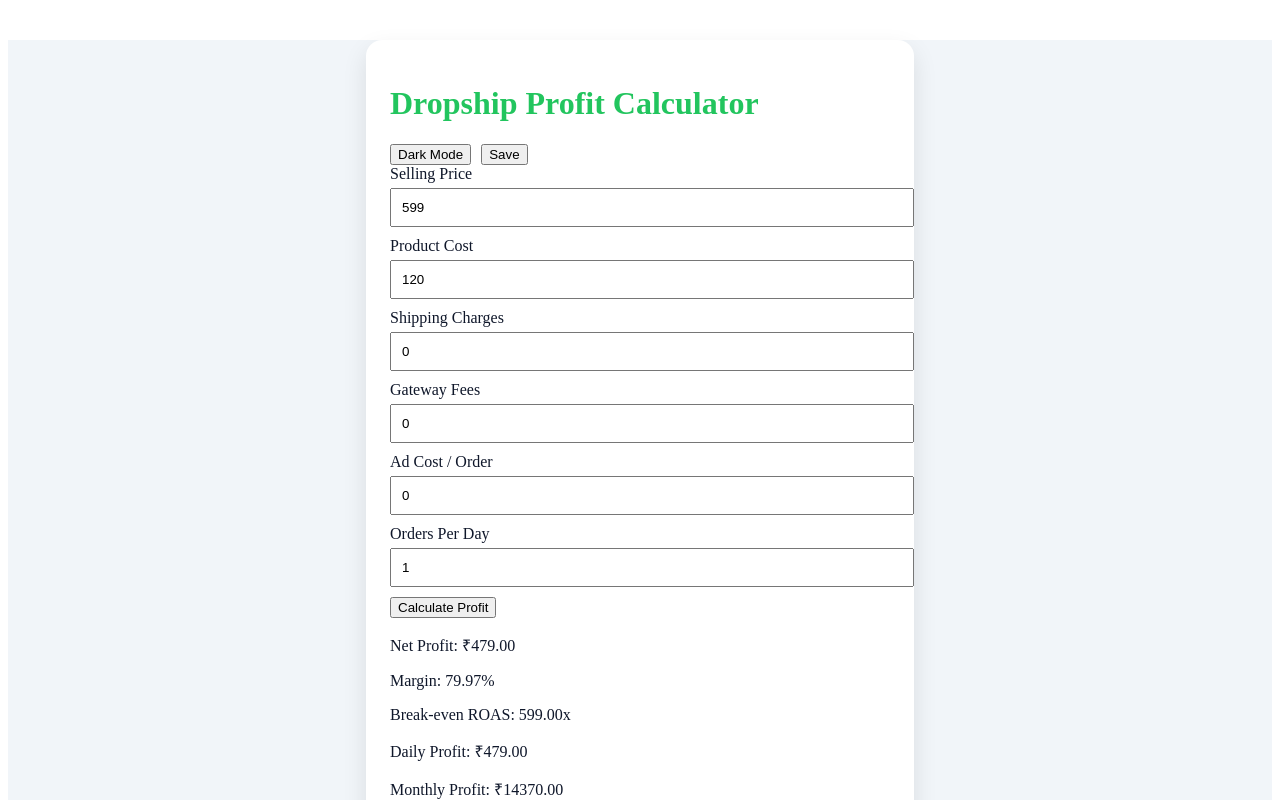
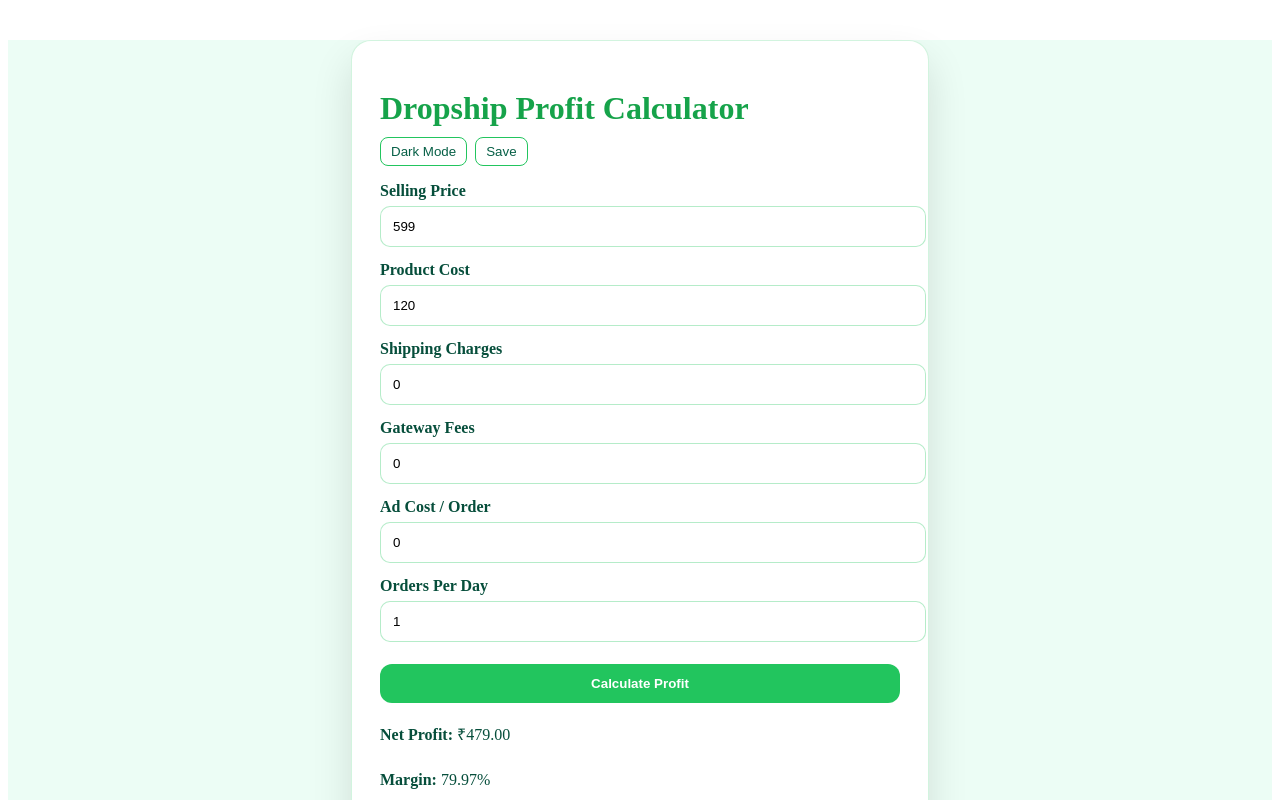
Before and after one commit to mmhmdayaan27/dropship-profit-calculator, a React (Vite) app: page / in a window 1280 px wide. Both pictures are taken after a click on the button "Calculate Profit". Shown: the top 800 px of the page. Built offline with nearby package versions, Linux system fonts and the light colour scheme.

Commit message:
Update App22.jsx

```diff
--- a/src/App.jsx
+++ b/src/App.jsx
@@ -69,30 +69,65 @@ export default function DropshipCalculator() {
 
   const theme = darkMode
     ? { background: "#0f172a", color: "white" }
-    : { background: "#f1f5f9", color: "#0f172a" };
+    : { background: "#ecfdf5", color: "#064e3b" };
 
   const card = {
-    background: darkMode ? "#1e293b" : "white",
-    padding: 24,
-    borderRadius: 16,
-    maxWidth: 500,
+    background: darkMode ? "#020617" : "white",
+    padding: 28,
+    borderRadius: 20,
+    maxWidth: 520,
     margin: "40px auto",
-    boxShadow: "0 10px 25px rgba(0,0,0,0.1)"
+    boxShadow: "0 20px 40px rgba(0,0,0,0.12)",
+    border: "1px solid #22c55e33"
   };
 
-  const input = { width: "100%", padding: 10, marginTop: 5, marginBottom: 10 };
+  const input = {
+    width: "100%",
+    padding: 12,
+    marginTop: 6,
+    marginBottom: 14,
+    borderRadius: 10,
+    border: "1px solid #22c55e55",
+    outline: "none"
+  };
+
+  const greenBtn = {
+    background: "#22c55e",
+    color: "white",
+    border: "none",
+    padding: "12px 16px",
+    borderRadius: 12,
+    cursor: "pointer",
+    fontWeight: "bold",
+    width: "100%",
+    marginTop: 8
+  };
+
+  const smallBtn = {
+    background: "transparent",
+    border: "1px solid #22c55e",
+    color: darkMode ? "#4ade80" : "#065f46",
+    padding: "6px 10px",
+    borderRadius: 8,
+    cursor: "pointer",
+    marginRight: 8
+  };
 
   return (
     <div style={{ minHeight: "100vh", ...theme }}>
       <div style={card}>
-        <h1 style={{ color: "#22c55e" }}>Dropship Profit Calculator</h1>
+        <h1 style={{ color: "#16a34a", marginBottom: 10 }}>
+          Dropship Profit Calculator
+        </h1>
 
-        <button onClick={() => setDarkMode(!darkMode)}>
-          {darkMode ? "Light" : "Dark"} Mode
-        </button>
-        <button onClick={saveData} style={{ marginLeft: 10 }}>
-          Save
-        </button>
+        <div style={{ marginBottom: 16 }}>
+          <button onClick={() => setDarkMode(!darkMode)} style={smallBtn}>
+            {darkMode ? "Light" : "Dark"} Mode
+          </button>
+          <button onClick={saveData} style={smallBtn}>
+            Save
+          </button>
+        </div>
 
         {[
           ["Selling Price", sellingPrice, setSellingPrice],
@@ -103,7 +138,7 @@ export default function DropshipCalculator() {
           ["Orders Per Day", ordersPerDay, setOrdersPerDay]
         ].map(([label, val, set]) => (
           <div key={label}>
-            <label>{label}</label>
+            <label style={{ fontWeight: 600 }}>{label}</label>
             <input
               type="number"
               value={val}
@@ -113,15 +148,17 @@ export default function DropshipCalculator() {
           </div>
         ))}
 
-        <button onClick={calculateProfit}>Calculate Profit</button>
+        <button onClick={calculateProfit} style={greenBtn}>
+          Calculate Profit
+        </button>
 
         {profit && (
-          <div style={{ marginTop: 15 }}>
-            <p>Net Profit: {currency}{profit}</p>
-            <p>Margin: {margin}%</p>
-            <p>Break-even ROAS: {roas}x</p>
-            <p>Daily Profit: {currency}{dailyProfit}</p>
-            <p>Monthly Profit: {currency}{monthlyProfit}</p>
+          <div style={{ marginTop: 18, lineHeight: 1.8 }}>
+            <p><strong>Net Profit:</strong> {currency}{profit}</p>
+            <p><strong>Margin:</strong> {margin}%</p>
+            <p><strong>Break-even ROAS:</strong> {roas}x</p>
+            <p><strong>Daily Profit:</strong> {currency}{dailyProfit}</p>
+            <p><strong>Monthly Profit:</strong> {currency}{monthlyProfit}</p>
           </div>
         )}
       </div>
```
